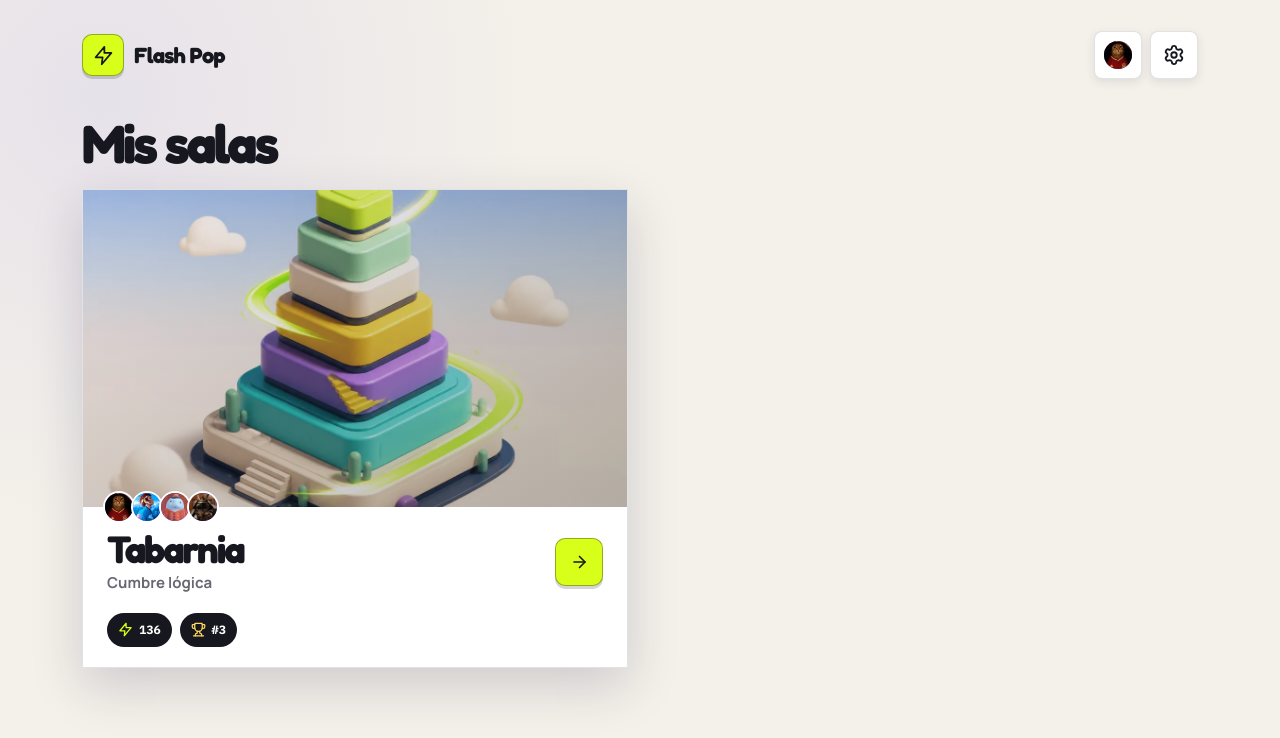
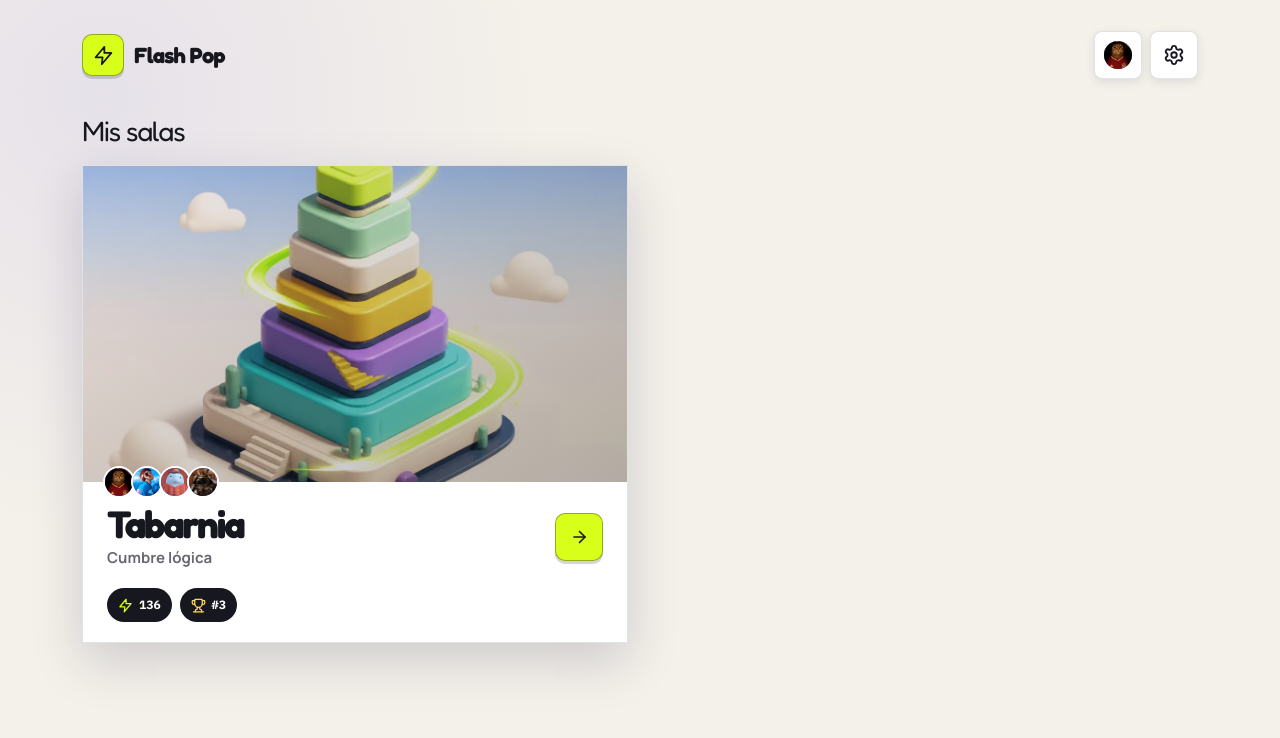
Before and after one commit to josemn24/the-flash-game, a Next.js app: page / in a window 1280 px wide. Shown: the top 738 px of the page. Built offline with nearby package versions, Linux system fonts and the light colour scheme.

Commit message:
feat: align section titles styling

```diff
--- a/components/game/modes/flash-pop/FlashPopHome.module.css
+++ b/components/game/modes/flash-pop/FlashPopHome.module.css
@@ -58,11 +58,10 @@
   }
 
   .roomsSection > h1 {
-    margin: 0 0 var(--space-5);
+    margin: 0;
     font-family: var(--type-display);
-    font-size: clamp(34px, 5vw, 54px);
-    font-weight: 700;
-    letter-spacing: -0.055em;
+    font-size: 28px;
+    letter-spacing: -0.05em;
     line-height: 0.95;
   }
 
@@ -70,6 +69,7 @@
     display: grid;
     grid-template-columns: repeat(2, minmax(0, 1fr));
     gap: var(--space-6);
+    margin-top: var(--space-5);
   }
 
   .roomLink {
@@ -295,7 +295,7 @@
 
     .roomsSection > h1 {
       margin-bottom: var(--space-4);
-      font-size: 38px;
+      /* font-size: 38px; */
     }
 
     .roomArt {
```
